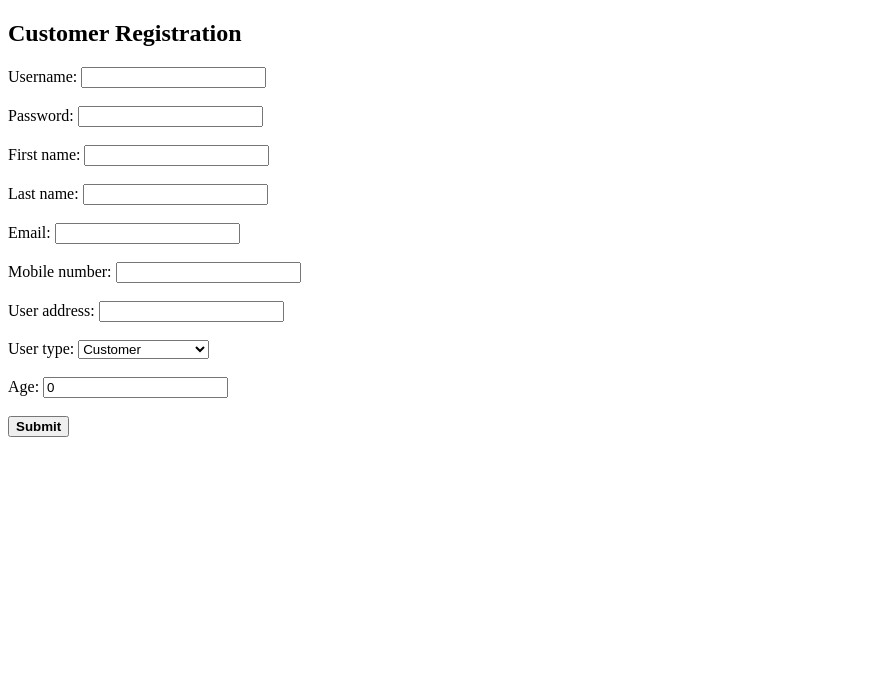
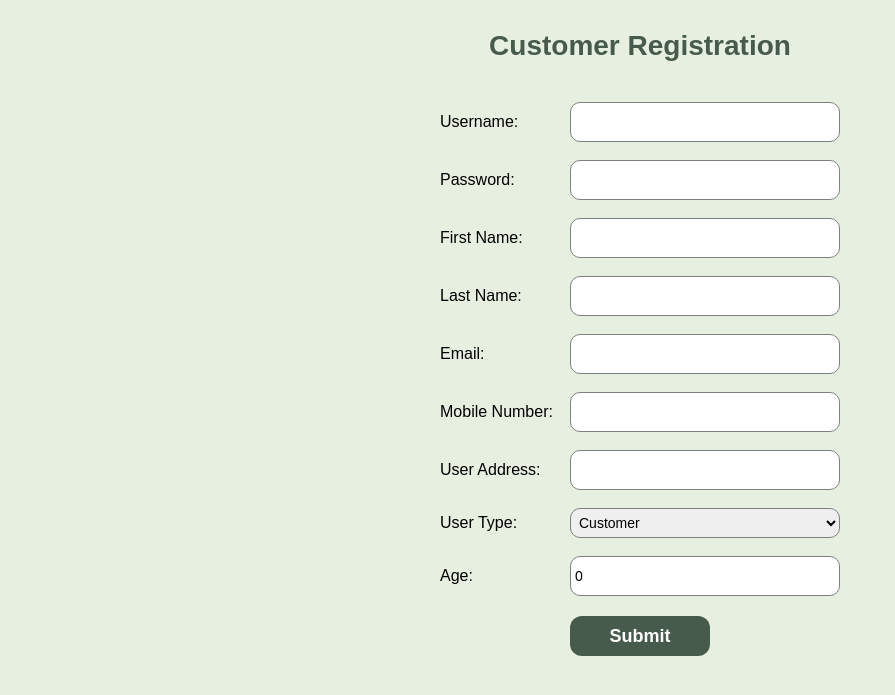
Before and after one commit to ritchelmendaros/e-commerce, a Django app: page /Ticket/customer-registration/ in a window 1280 px wide. Shown: the top 695 px of the page, without its empty margins (0-895 px from the left). Run offline with Django 4.2, Linux system fonts and the light colour scheme.

Commit message:
add style to customer_registration

```diff
--- a/Ticket/templates/ticket_customer_registration.html
+++ b/Ticket/templates/ticket_customer_registration.html
@@ -2,31 +2,110 @@
 <html lang="en">
 <head>
     <meta charset="UTF-8">
-    <title>Registration | Customer</title>
+    <title style="font-size: 24px; font-weight: bold; font-family: 'Poppins', sans-serif;">Registration | Customer</title>
+    <style>
+        body {
+            background-color: #E7EFE1;
+            font-family: 'Poppins', sans-serif;
+        }
+
+        h2 {
+            margin-top: 30px;
+            text-align: center;
+            margin-bottom: 40px;
+            font-size: 28px;
+            color: #475b4d;
+        }
+
+        form {
+            width: 400px;
+            margin: 0 auto;
+        }
+
+        .form-group {
+            display: flex;
+            align-items: center;
+            margin-bottom: 18px;
+        }
+
+        label {
+            font-size: 16px;
+            width: 130px; /* Fixed width for labels */
+            font-family: 'Poppins', sans-serif;
+        }
+
+        input, select {
+            flex: 1;
+            padding: 4px;
+            border: 1px solid gray;
+            border-radius: 10px;
+            outline: none;
+            font-family: 'Poppins', sans-serif;
+            height: 30px;
+            font-size: 14px;
+        }
+
+        .button-container {
+            text-align: center;
+            margin-top: 20px;
+        }
+
+        button {
+            width: 35%;
+            height: 40px;
+            border: none;
+            background: #475b4d;
+            color: white;
+            font-size: 18px;
+            cursor: pointer;
+            border-radius: 12px;
+            font-family: 'Poppins', sans-serif;
+        }
+    </style>
 </head>
 <body>
     <h2>Customer Registration</h2>
     <form method="post">
     {% csrf_token %}
-        {{ form.username.label_tag }} {{ form.username }}
-        <br><br>
-        {{ form.password.label_tag }} {{ form.password }}
-        <br><br>
-        {{ form.first_name.label_tag }} {{ form.first_name }}
-        <br><br>
-        {{ form.last_name.label_tag }} {{ form.last_name }}
-        <br><br>
-        {{ form.email.label_tag }} {{ form.email }}
-        <br><br>
-        {{ form.mobile_number.label_tag }} {{ form.mobile_number }}
-        <br><br>
-        {{ form.user_address.label_tag }} {{ form.user_address }}
-        <br><br>
-        {{ form.user_type.label_tag }} {{ form.user_type }}
-        <br><br>
-        {{ form.age.label_tag }} {{ form.age }}
-        <br><br>
-        <button type="submit"><b>Submit</b></button>
+        <div class="form-group">
+            <label for="id_username">Username:</label>
+            {{ form.username }}
+        </div>
+        <div class="form-group">
+            <label for="id_password">Password:</label>
+            {{ form.password }}
+        </div>
+        <div class="form-group">
+            <label for="id_first_name">First Name:</label>
+            {{ form.first_name }}
+        </div>
+        <div class="form-group">
+            <label for="id_last_name">Last Name:</label>
+            {{ form.last_name }}
+        </div>
+        <div class="form-group">
+            <label for="id_email">Email:</label>
+            {{ form.email }}
+        </div>
+        <div class="form-group">
+            <label for="id_mobile_number">Mobile Number:</label>
+            {{ form.mobile_number }}
+        </div>
+        <div class="form-group">
+            <label for="id_user_address">User Address:</label>
+            {{ form.user_address }}
+        </div>
+        <div class="form-group">
+            <label for="id_user_type">User Type:</label>
+            {{ form.user_type }}
+        </div>
+        <div class="form-group">
+            <label for="id_age">Age:</label>
+            {{ form.age }}
+        </div>
+        <div class="button-container">
+            <button type="submit"><b>Submit</b></button>
+        </div>
     </form>
 </body>
 </html>
```
Also changed, not shown: Ticket/templates/style.css (added, +101 -0 lines).
